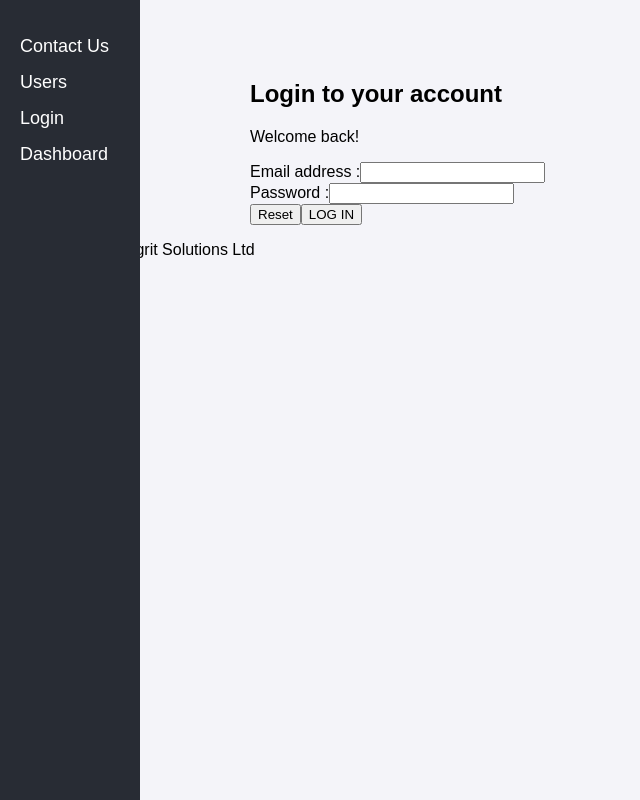
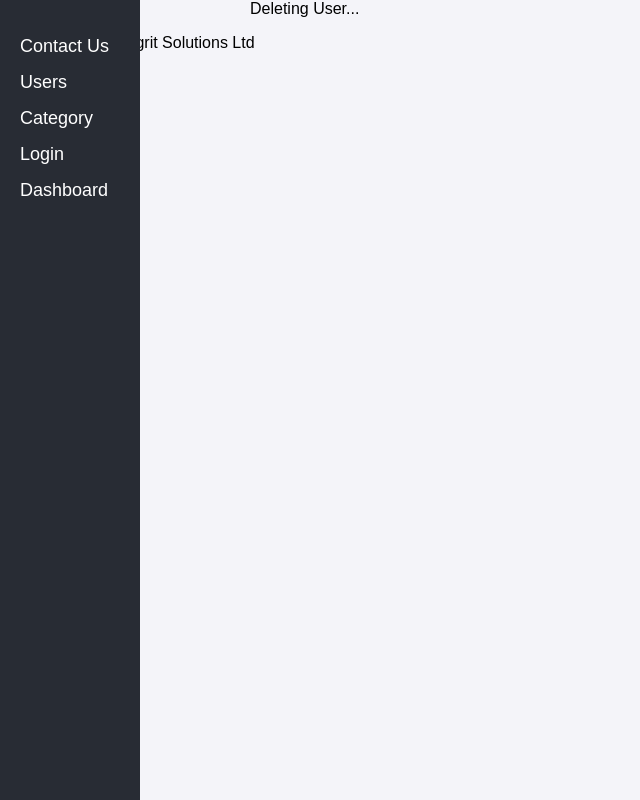
Before and after one commit to FrancisOwusu/ticket_frontend, a React (Create React App) app: page /categories/delete/1 in a window 1280 px wide. Before the commit this address led to /login. Shown: the whole page, without its empty margins (0-640 px from the left). Built offline with nearby package versions, Linux system fonts and the light colour scheme; no server answers.

Commit message:
add category model

```diff
--- a/src/components/layout/Sidebar.js
+++ b/src/components/layout/Sidebar.js
@@ -9,6 +9,7 @@ const Sidebar = () => {
 
           <li><Link to="Contact">Contact Us</Link></li>
           <li><Link to="users">Users</Link></li>
+          <li><Link to="categories">Category</Link></li>
           <li><Link to="login">Login</Link></li>
           <li><Link to="dashboard">Dashboard</Link></li>
 
--- a/src/pages/Category.js
+++ b/src/pages/Category.js
@@ -0,0 +1,12 @@
+import { Link } from "react-router-dom";
+import CategoryList from "../pages/category/CategoryLists"
+const Category = () => {
+  return (
+    <>
+      <Link to="create">Create Category</Link>
+      <CategoryList />
+    </>
+  );
+};
+
+export default Category
--- a/src/routes.js
+++ b/src/routes.js
@@ -18,6 +18,9 @@ import UserCreate from "./pages/user/UserCreate";
 import UserEdit from "./pages/user/UserEdit";
 import UserDelete from "./pages/user/UserDelete";
 import Users from "./pages/Users";
+import Category from "./pages/Category";
+
+
 const AppRoutes = () => {
   return (
     <Routes>
@@ -32,8 +35,15 @@ const AppRoutes = () => {
       <Route path="/users" element={<Users />} />
       <Route path="users/create" element={<UserCreate />} />
       <Route path="users/edit/:id" element={<UserEdit />} />
-      <Route path="users/update/:id" element={<h3>Update History</h3>} />
+      {/* <Route path="users/update/:id" element={<h3>Update History</h3>} /> */}
       <Route path="users/delete/:id" element={<UserDelete />} />
+
+
+      <Route path="/categories" element={<Category />} />
+      <Route path="categories/create" element={<UserCreate />} />
+      <Route path="categories/edit/:id" element={<UserEdit />} />
+      {/* <Route path="users/update/:id" element={<h3>Update History</h3>} /> */}
+      <Route path="categories/delete/:id" element={<UserDelete />} />
       <Route />
     </Routes>
   );
```
Also changed, not shown: src/pages/category/CategoryCreate.jsx (added), src/pages/category/CategoryEdit.jsx (added), src/pages/category/CategoryLists.jsx (added).
